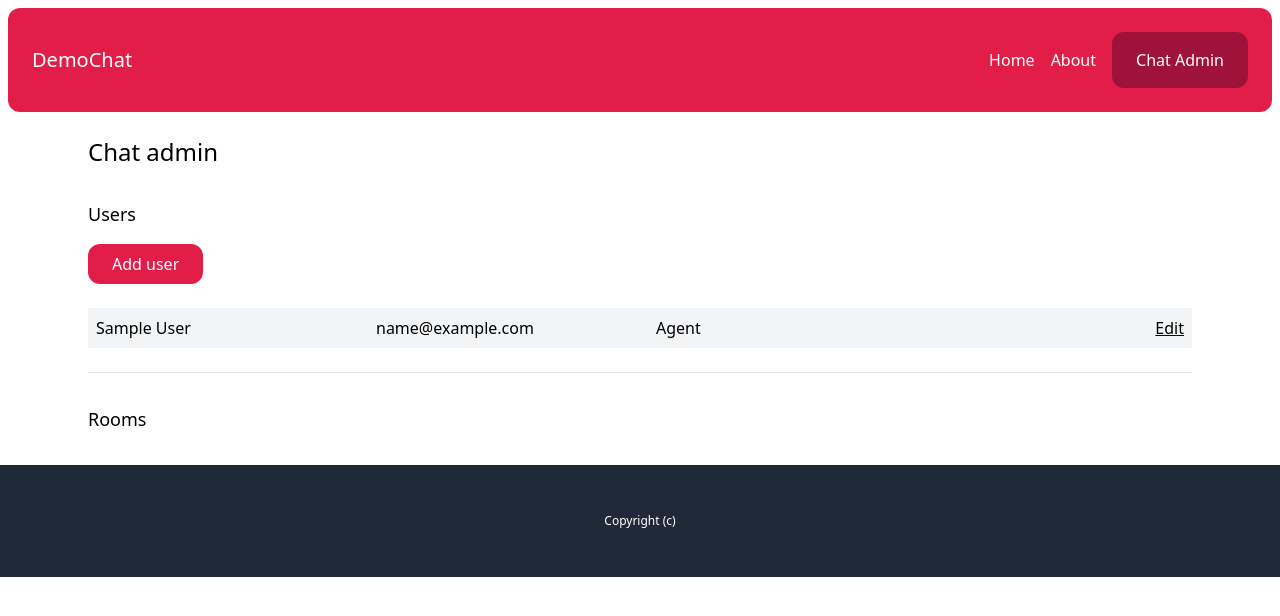
After one commit to BashCtl/django-demochat, a Django app: page /chat-admin/ in a window 1280 px wide. The commit adds this page. Shown: the top 616 px of the page. Run offline with Django 4.2, Linux system fonts and the light colour scheme; the visitor is signed in with stand-in values (Sample User, id 1); data comes from the database, SQL or seed files in the repository; data that the repository does not hold is empty; parts of the project's set-up code (start-up, migrations or seed data) failed here and were passed over.

Commit message:
basic admin page

```diff
--- /dev/null
+++ b/chat/templates/chat/admin.html
@@ -0,0 +1,52 @@
+{% extends 'core/base.html' %}
+
+{% block content %}
+    <h1 class="text-2xl">Chat admin</h1>
+
+    {% if perms.user.add_user %}
+       <div class="mt-8">
+        <h2 class="mb-4 text-lg">Users</h2>
+
+        <a href="#" class="inline-block py-2 px-6 bg-rose-600 text-white rounded-xl">Add user</a>
+       </div>
+
+       <div class="mt-6">
+        {% for user in users %}
+            <div class="grid grid-cols-4 gap-4 py-2 {% cycle 'bg-gray-100' '' %}">
+                <p class="px-2">{{ user.name }}</p>
+
+                <p class="px-2">{{ user.email }}</p>
+
+                <p class="px-2">{{ user.get_role_display }}</p>
+
+                <p class="px-2 text-right">
+                    <a href="#" class="underline">Edit</a>
+                </p>
+            </div>
+        {% endfor %}
+       </div>
+    {% endif %}
+
+    <hr class="my-6">
+
+    <div class="mt-8">
+        <h2 class="mg-4 text-lg">Rooms</h2>
+        <div class="grid grid-cols-4 gap-4">
+            {% for room in rooms %}
+                <div class="p-4 rounded-xl {% if room.status == 'waiting' %}bg-emerald-100{% elif room.status == 'active' %}bg-yellow-100{% else %}bg-gray-100{% endif %}">
+                    <h3 class="mb-4 text-lg">Chat</h3>
+
+                    <p>
+                        <b>ID: </b> {{ room.uuid }}<br>
+                        <b>Name: </b> {{ room.client }}<br>
+                        <b>Status: </b> {{ room.get_status_display }}<br>
+                        <b>Agent: </b> {% firstof room.agent.name 'None yet...' %}
+                    </p>
+
+                    <a href="#" class="mt-4 inline-block py-2 px-6 bg-emerald-800 text-white rounded-xl">Join</a>
+                </div>
+            {% endfor %}
+        </div>
+    </div>
+
+{% endblock %}
--- a/chat/urls.py
+++ b/chat/urls.py
@@ -6,4 +6,5 @@ app_name = 'chat'
 
 urlpatterns = [
     path('api/create-room/<str:uuid>/', views.create_room, name='create-room'),
+    path('chat-admin/', views.admin, name='admin'),
 ]
--- a/chat/views.py
+++ b/chat/views.py
@@ -1,7 +1,10 @@
 import json
 
+from django.contrib.auth.decorators import login_required
 from django.http import JsonResponse
+from django.shortcuts import render
 from django.views.decorators.http import require_POST
+from account.models import User
 
 from .models import Room
 
@@ -14,3 +17,13 @@ def create_room(request, uuid):
     Room.objects.create(uuid=uuid, client=name, url=url)
 
     return JsonResponse({'message': 'room created'})
+
+
+@login_required
+def admin(request):
+    rooms = Room.objects.all()
+    users = User.objects.filter(is_staff=True)
+
+    context = {'rooms': rooms, 'users': users}
+
+    return render(request, 'chat/admin.html', context)
--- a/core/templates/core/base.html
+++ b/core/templates/core/base.html
@@ -18,6 +18,10 @@
                 <div class="flex items-center space-x-4">
                     <a href="{% url 'core:index' %}">Home</a>
                     <a href="{% url 'core:about' %}">About</a>
+
+                    {% if request.user.is_authenticated %}
+                        <a href="{% url 'chat:admin' %}" class="inline-block py-4 px-6 bg-rose-800 text-white rounded-xl">Chat Admin</a>
+                    {% endif %}
                 </div>
             </nav>
 
```
Also changed, not shown: static/css/main.min.css.
